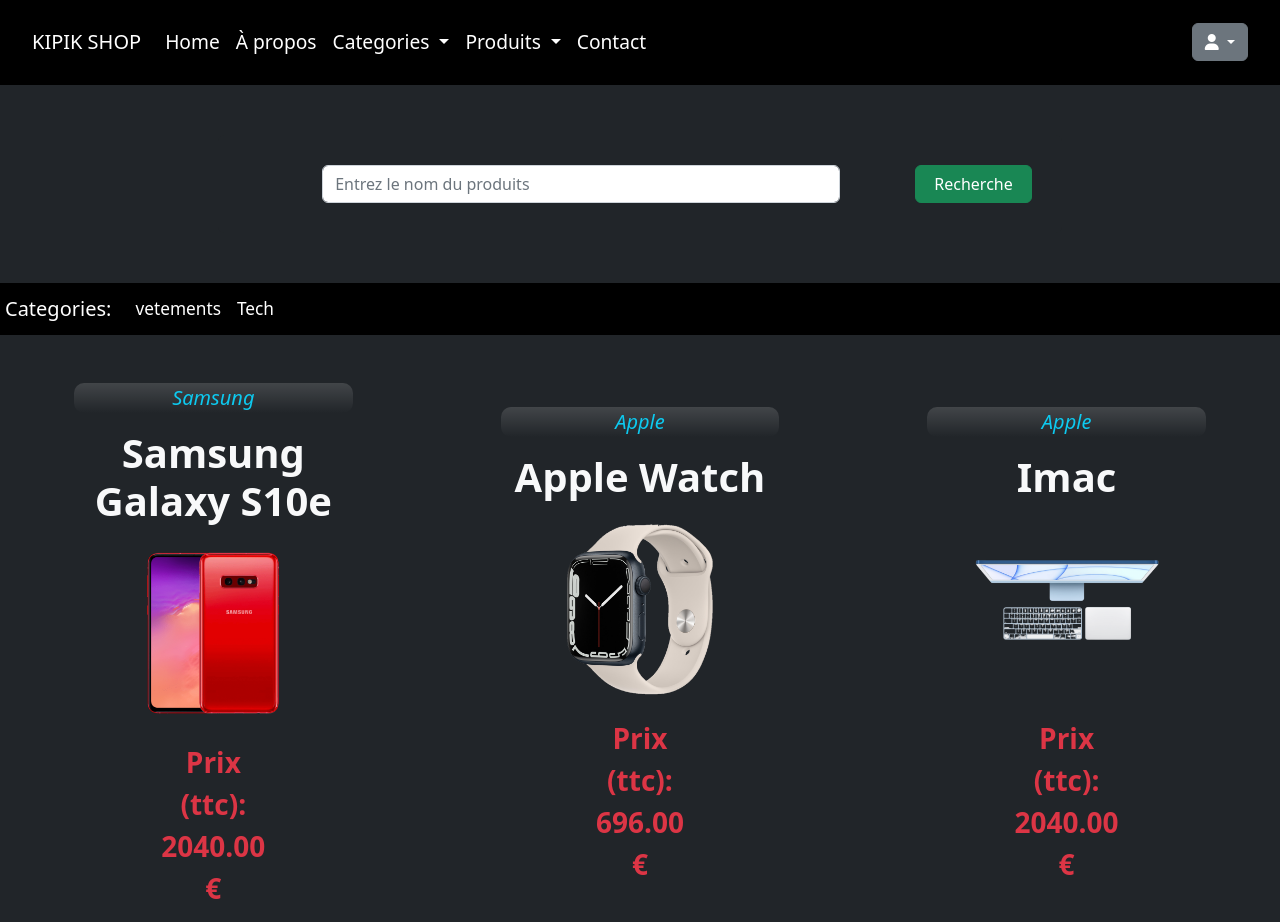
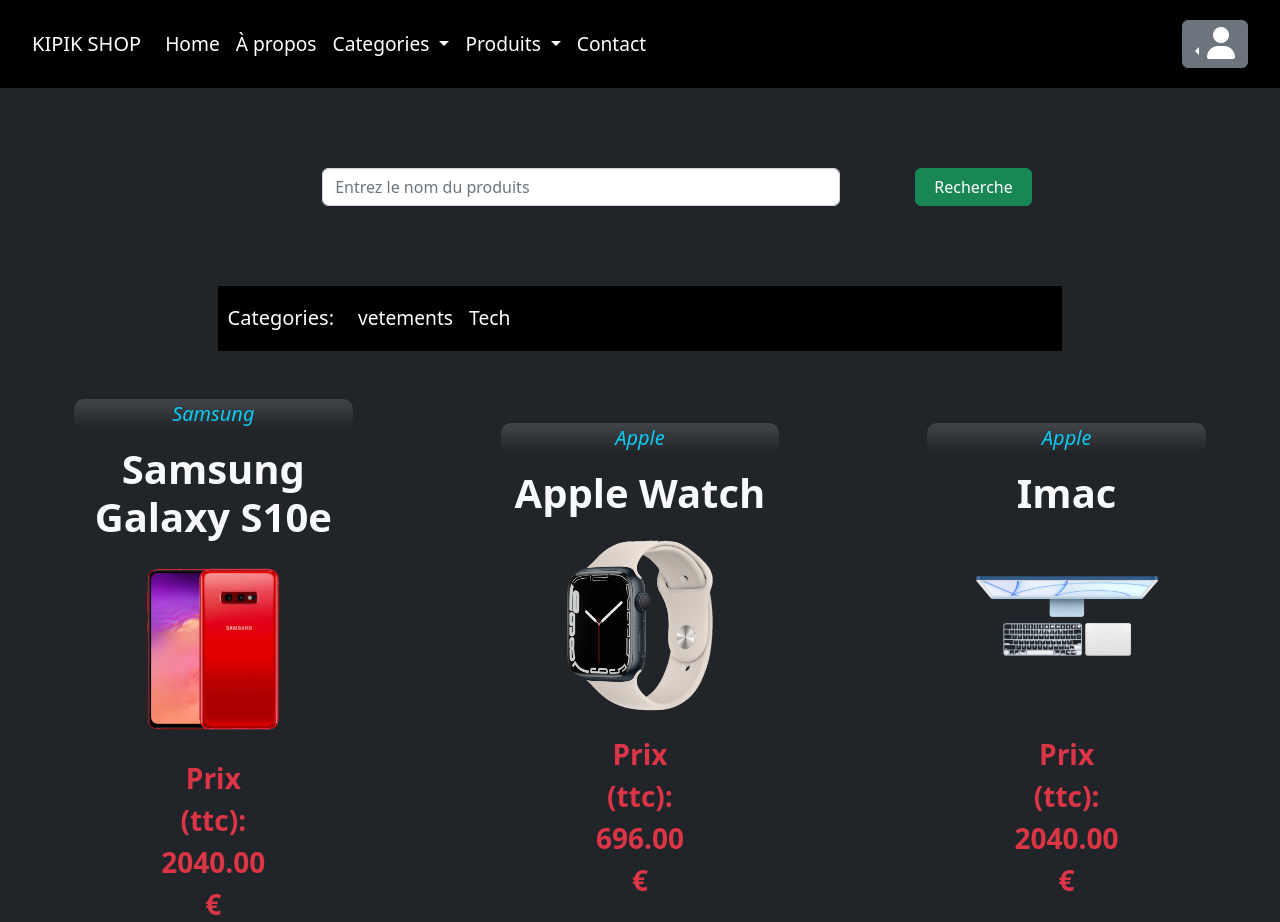
Before and after one commit to Antho-Webdesign/myshop2023, a Django app: page / in a window 1280 px wide. Shown: the top 922 px of the page. Run offline with Django 3.2, Linux system fonts and the light colour scheme; data comes from the database, SQL or seed files in the repository; some libraries are stand-ins or nearby versions.

Commit message:
refac code css + navbar

```diff
--- a/shop/templates/shop/base.html
+++ b/shop/templates/shop/base.html
@@ -9,11 +9,12 @@
     <title>shop</title>
 
     <!-- favicon -->
-    <link rel="icon" href="{% static 'images/favicon.png' %}" type="image/png">
+    <link rel="icon" href="{% static 'images/favicon/anthowebdesign.ico' %}">
 
     <!-- Script Bootstrap -->
     <link href="https://cdn.jsdelivr.net/npm/bootstrap@5.3.0-alpha1/dist/css/bootstrap.min.css"
-           rel="stylesheet" integrity="sha384-GLhlTQ8iRABdZLl6O3oVMWSktQOp6b7In1Zl3/Jr59b6EGGoI1aFkw7cmDA6j6gD" crossorigin="anonymous">
+          rel="stylesheet" integrity="sha384-GLhlTQ8iRABdZLl6O3oVMWSktQOp6b7In1Zl3/Jr59b6EGGoI1aFkw7cmDA6j6gD"
+          crossorigin="anonymous">
 
     <!-- Fontawesome -->
     <script src="https://kit.fontawesome.com/a2a69c8064.js" crossorigin="anonymous"></script>
@@ -21,13 +22,13 @@
     <!-- CSS -->
     <link href="https://cdn.jsdelivr.net/npm/bootstrap@5.2.2/dist/css/bootstrap.min.css" rel="stylesheet"
           integrity="sha384-Zenh87qX5JnK2Jl0vWa8Ck2rdkQ2Bzep5IDxbcnCeuOxjzrPF/et3URy9Bv1WTRi" crossorigin="anonymous">
-
     <link rel="stylesheet" type="text/css" href="{% static 'build/css/style.css' %}">
 </head>
 
 <body class="bg-dark text-light">
 <script src="https://cdn.jsdelivr.net/npm/bootstrap@5.3.0-alpha1/dist/js/bootstrap.bundle.min.js"
-        integrity="sha384-w76AqPfDkMBDXo30jS1Sgez6pr3x5MlQ1ZAGC+nuZB+EYdgRZgiwxhTBTkF7CXvN" crossorigin="anonymous"></script>
+        integrity="sha384-w76AqPfDkMBDXo30jS1Sgez6pr3x5MlQ1ZAGC+nuZB+EYdgRZgiwxhTBTkF7CXvN"
+        crossorigin="anonymous"></script>
 
 
 <!-- NAVBAR -->
--- a/shop/templates/shop/navbar.html
+++ b/shop/templates/shop/navbar.html
@@ -1,47 +1,6 @@
 {% load static %}
 
 {% block navbar %}
-    <style>
-
-        li {
-            list-style: none;
-        }
-
-        nav.navbar:nth-child(1) {
-            background-color: black !important;
-            font-size: 1.5em;
-        }
-
-        .navbar {
-            padding: 20px !important;
-            width: 100%;
-        }
-
-        a {
-            color: white !important;
-        }
-
-        .text-dropdown {
-            font-size: 0.7em;
-        }
-
-        @media (min-width: 992px) {
-            .nav-icn {
-                align-items: center;
-            }
-
-            nav.navbar:nth-child(6) {
-                width: 66%;
-            }
-
-        }
-
-        li.dropdown:nth-child(2) {
-            display: flex;
-            flex-direction: row;
-        }
-
-    </style>
 
     <nav class="navbar navbar-expand-lg navbar-dark text-light">
         <div class="container-fluid">
@@ -97,11 +56,12 @@
                     </li>
                 </ul>
 
+            <div class="dropstart">
 
                 <li class="nav-item dropdown">
                     <a class="btn btn-secondary dropdown-toggle" href="#" role="button" data-bs-toggle="dropdown"
                        aria-expanded="false">
-                        <i class="fa fa-1x fa-user"></i>
+                        <i class="fa fa-2x fa-user"></i>
                     </a>
 
                     <ul class="dropdown-menu">
@@ -116,21 +76,21 @@
                             </li>
                         {% endif %}
                         <li>
-                            <a class="dropdown-item text-dark text-dropdown" href="{% url 'logout' %}">Logout</a>
+                            <a class="dropdown-item text-dark text-dropdown" href="{% url 'logout' %}">Deconnexion</a>
                         </li>
 
                     {% else %}
                         <li class="nav-item">
-                            <a class="nav-link text-dark text-dropdown" href="{% url 'login' %}">Login</a>
+                            <a class="nav-link text-dark text-dropdown" href="{% url 'login' %}">Connexion</a>
                         </li>
 
                         <li class="nav-item">
-                            <a class="nav-link text-dark text-dropdown" href="{% url 'signup' %}">Register</a>
+                            <a class="nav-link text-dark text-dropdown" href="{% url 'signup' %}">Inscription</a>
                         </li>
                     {% endif %}
                     </ul>
                 </li>
-
+            </div>
                 {% if user.cart.orders.count >= 1 %}
 
                     <div class="btn-group dropstart">
@@ -154,6 +114,7 @@
             </div>
         </div>
     </nav>
+
     {% comment %}
 <div class="row header-box" style="background: black;">
     <div class="col-md-12">
--- a/static/build/css/style.css
+++ b/static/build/css/style.css
@@ -1,24 +1,66 @@
-@charset "UTF-8";
-.content-box-product {
-  display: flex;
-  width: 33%;
-}
-
+/*
+  * ============ GENERAL ============ *
+*/
 .box-btn {
   display: flex;
   justify-content: space-between;
+}
+
+li {
+  list-style: none;
+}
+
+a {
+  color: #fff !important;
+}
+
+/*
+  * ============ NAVIGATION ============ *
+*/
+.navbar {
+  background: black !important;
+  color: #fff !important;
+  padding: 20px !important;
+  width: 100%;
+}
+
+.navbar-light .navbar-brand {
+  color: #fff;
 }
 
 #navbarNavDropdown {
   color: #fff;
 }
 
-.card-body {
-  flex-direction: column;
+.text-dropdown {
+  font-size: 1em !important;
 }
 
-.card-box {
-  display: flex !important;
+nav.navbar:nth-child(1) {
+  background-color: black !important;
+  font-size: 1.5em;
+}
+
+a {
+  color: white !important;
+}
+
+/* NAVBAR CAYEGORY */
+@media (min-width: 992px) {
+  .nav-icn {
+    align-items: center;
+  }
+  nav.navbar:nth-child(6) {
+    width: 66%;
+    justify-content: center;
+    margin: auto;
+    padding: 10px !important;
+  }
+}
+
+li.dropdown:nth-child(2) {
+  display: flex;
+  flex-direction: row;
 }
 
 /*
@@ -44,7 +86,7 @@
     margin: 0;
   }
   .text-dropdown {
-    font-size: 1.3em;
+    font-size: 1.3em !important;
     margin: auto;
   }
   .nav-icn {
@@ -57,28 +99,26 @@
   }
 }
 
-.navbar {
-  background: black !important;
-  width: 90%;
-  justify-content: center;
-  margin: 0 auto;
-}
-
-a {
-  color: #fff !important;
-}
-
-#dropdownMenu {
-  color: white;
-}
-
 /*
   * ============ page index ============ *
 */
+.content-box-product {
+  display: flex;
+  width: 33%;
+}
+
 .card-body {
   width: 50%;
   display: flex;
   margin: auto;
+}
+
+.card-body {
+  flex-direction: column;
+}
+
+.card-box {
+  display: flex !important;
 }
 
 form.card {
@@ -280,29 +320,8 @@
 }
 
 /*
-  * ============ NAVIGATION ============ *
-*/
-.navbar {
-  background: black !important;
-  color: #fff !important;
-}
-
-.navbar-light .navbar-brand {
-  color: #fff;
-}
-
-#navbarNavDropdown {
-  color: #fff;
-}
-
-.text-dropdown {
-  font-size: 1em !important;
-}
-
-/*
   * ============ PRODUITS ============ *
 */
-/* bootstrap | DETAILS PRODUITS */
 .prix {
   margin: 80px 0;
 }
@@ -323,7 +342,6 @@
   margin-bottom: 50px;
 }
 
-/* Élément | http://127.0.0.1:8000/product/air-pods-pro/ */
 .detail-btn-add {
   margin: 80px 0;
 }
--- a/static/scss/style.scss
+++ b/static/scss/style.scss
@@ -1,23 +1,67 @@
-.content-box-product {
-  display: flex;
-  width: 33%;
-}
-
+/*
+  * ============ GENERAL ============ *
+*/
 .box-btn {
   display: flex;
   justify-content: space-between;
+}
+
+li {
+  list-style: none;
+}
+
+a {
+  color: #fff !important;
+}
+/*
+  * ============ NAVIGATION ============ *
+*/
+.navbar {
+  background: black !important;
+  color: #fff !important;
+  padding: 20px !important;
+  width: 100%;
+}
+
+.navbar-light .navbar-brand {
+  color: #fff;
 }
 
 #navbarNavDropdown {
   color: #fff;
 }
 
-.card-body {
-  flex-direction: column;
+.text-dropdown {
+  font-size: 1em !important;
 }
 
-.card-box {
-  display: flex !important;
+nav.navbar:nth-child(1) {
+  background-color: black !important;
+  font-size: 1.5em;
+}
+
+a {
+  color: white !important;
+}
+
+/* NAVBAR CAYEGORY */
+@media (min-width: 992px) {
+  .nav-icn {
+    align-items: center;
+  }
+
+  nav.navbar:nth-child(6) {
+    width: 66%;
+    justify-content: center;
+    margin: auto;
+    padding: 10px !important;
+  }
+
+}
+
+li.dropdown:nth-child(2) {
+  display: flex;
+  flex-direction: row;
 }
 
 /*
@@ -48,7 +92,7 @@
   }
 
   .text-dropdown {
-    font-size: 1.3em;
+    font-size: 1.3em !important;
     margin: auto;
   }
 
@@ -63,30 +107,26 @@
   }
 }
 
-.navbar {
-  background: black !important;
-  width: 90%;
-  justify-content: center;
-  margin: 0 auto;
-}
-
-a {
-  color: #fff !important;
-}
-
-#dropdownMenu {
-  color: white;
-}
-
-
-
 /*
   * ============ page index ============ *
 */
+.content-box-product {
+  display: flex;
+  width: 33%;
+}
+
 .card-body {
   width: 50%;
   display: flex;
   margin: auto;
+}
+
+.card-body {
+  flex-direction: column;
+}
+
+.card-box {
+  display: flex !important;
 }
 
 form.card {
@@ -180,14 +220,14 @@
   * ============ page cart ============ *
 */
 
-.product_detail>img:nth-child(2) {
+.product_detail > img:nth-child(2) {
   width: 50%;
   display: flex;
   justify-content: center;
   margin: auto;
 }
 
-.product_detail>p:nth-child(3) {
+.product_detail > p:nth-child(3) {
   text-align: center;
 }
 
@@ -258,7 +298,7 @@
   flex-direction: column;
 }
 
-@media (min-width: 991px) and (max-width:1200px) {
+@media (min-width: 991px) and (max-width: 1200px) {
   .skill-block {
     padding: 32px !important;
   }
@@ -294,29 +334,8 @@
 }
 
 /*
-  * ============ NAVIGATION ============ *
-*/
-.navbar {
-  background: black !important;
-  color: #fff !important;
-}
-
-.navbar-light .navbar-brand {
-  color: #fff;
-}
-
-#navbarNavDropdown {
-  color: #fff;
-}
-
-.text-dropdown {
-  font-size: 1em !important;
-}
-/*
   * ============ PRODUITS ============ *
 */
-
-/* bootstrap | DETAILS PRODUITS */
 .prix {
   margin: 80px 0;
 }
@@ -336,9 +355,6 @@
   width: 80% !important;
   margin-bottom: 50px;
 }
-
-
-/* Élément | http://127.0.0.1:8000/product/air-pods-pro/ */
 
 .detail-btn-add {
   margin: 80px 0;
@@ -392,7 +408,7 @@
   margin: auto !important;
 }
 
-.btn-cart>a {
+.btn-cart > a {
   width: 100%;
 }
 
```
Also changed, not shown: media/favicon/anthowebdesign-16x16.png (added), media/favicon/anthowebdesign-32x32.png (added), media/favicon/anthowebdesign.ico (added), static/images/favicon/anthowebdesign-16x16.png (added), static/images/favicon/anthowebdesign-32x32.png (added), static/images/favicon/anthowebdesign.ico (added). Lines whose indentation alone changed are shown as unchanged.
